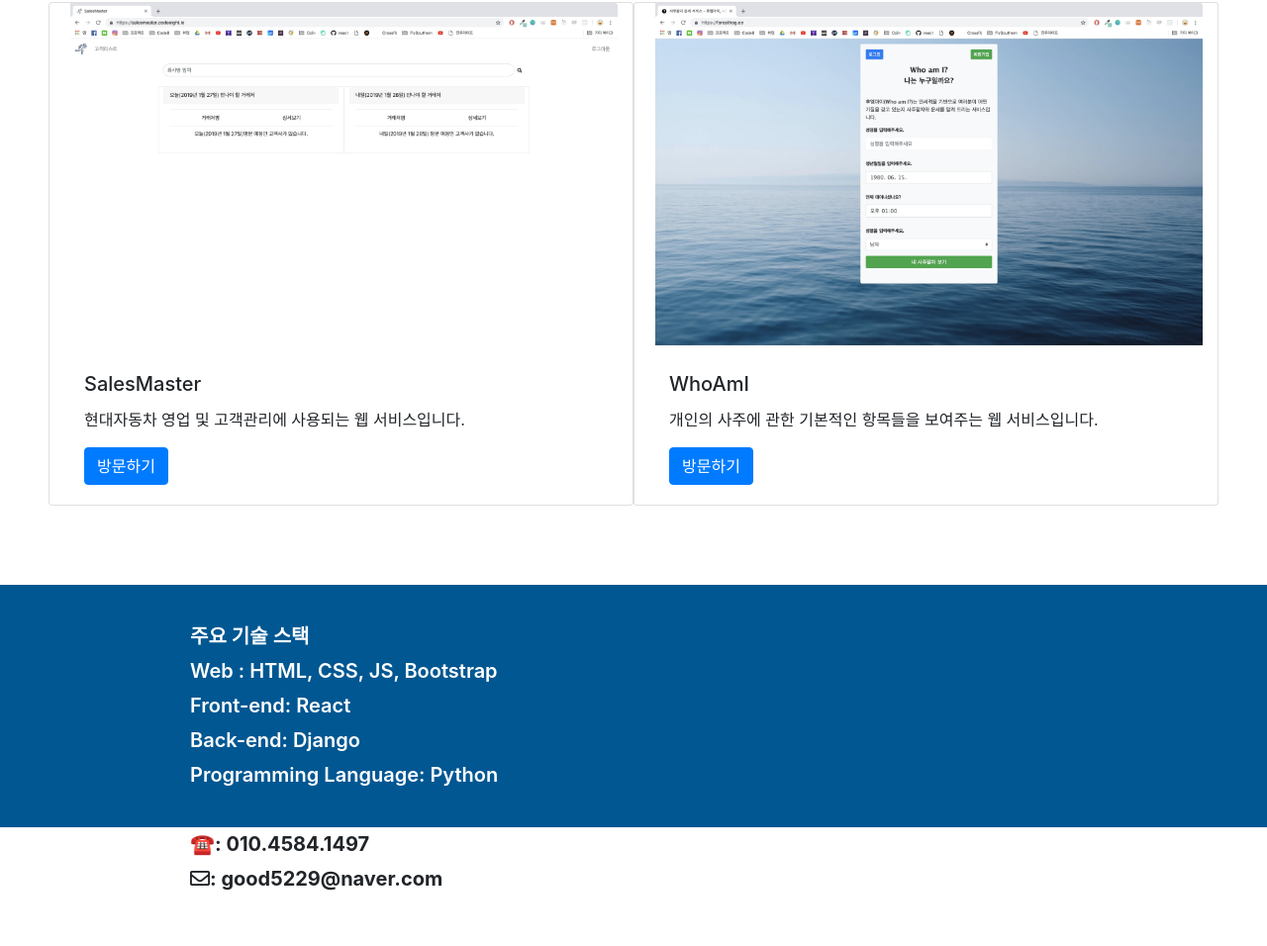
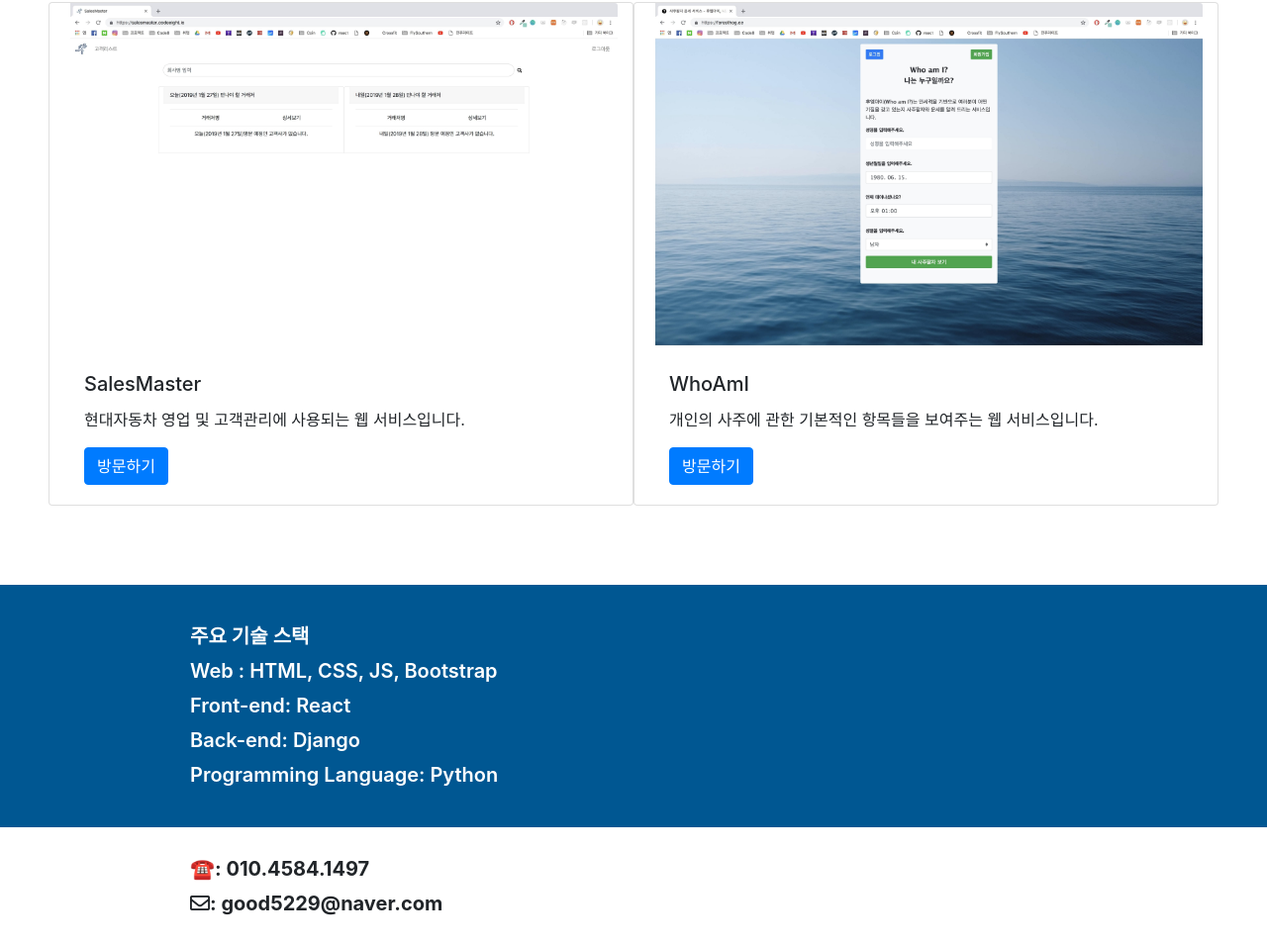
Before and after one commit to good5229/my_portpolio, a plain HTML site: page index.html in a window 1280 px wide. Shown: the part 4161-5117 px from the top of the page at 99% size. Before the commit the page ends 5067 px from the top, so only its background shows below. Drawn offline with nearby package versions, Linux system fonts and the light colour scheme.

Commit message:
feat(contact): create padding

```diff
--- a/index.html
+++ b/index.html
@@ -241,11 +241,13 @@
                 <div style="padding-left:15%;">Back-end: Django</div>
                 <div style="padding-left:15%;">Programming Language: Python</div>
             </div>
-            <div style="padding-left:15%;">
-                &#x260E: 010.4584.1497
-            </div>
-            <div style="padding-left:15%;">
-                <i class="far fa-envelope"></i>: good5229@naver.com
+            <div style="padding-top:25px;padding-bottom:25px;">
+                <div style="padding-left:15%;">
+                    &#x260E: 010.4584.1497
+                </div>
+                <div style="padding-left:15%;">
+                    <i class="far fa-envelope"></i>: good5229@naver.com
+                </div>
             </div>
         </div>
     </div>
```
